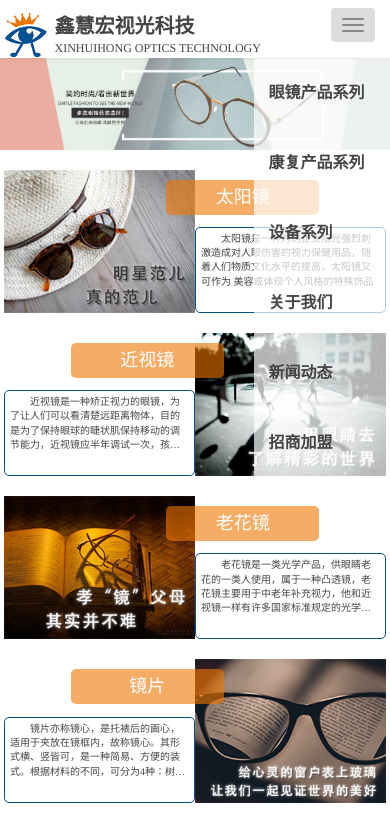
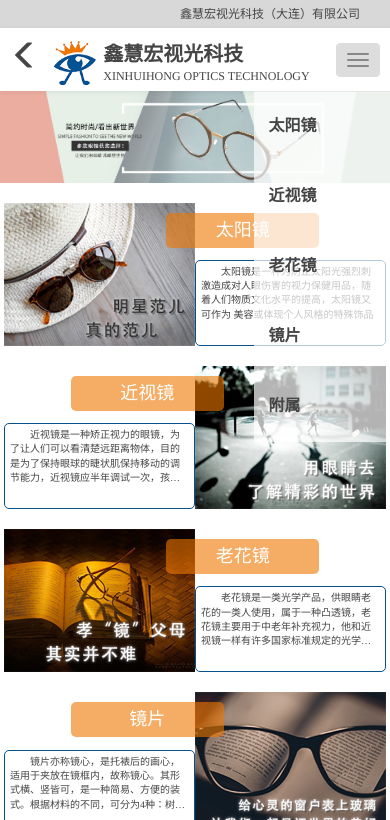
Before and after one commit to tthtnt/xinhuihong, a website: page dist/eyewear-products.html in a window 390 px wide. Both pictures are taken after a click on the button "Toggle navigation". Shown: the top 820 px of the page. Drawn offline with Linux system fonts and the light colour scheme.

Commit message:
眼镜产品链接修改完成

```diff
--- a/dist/css/style.css
+++ b/dist/css/style.css
@@ -2036,6 +2036,35 @@ img{
   .common-inner .device li p{
     padding: 0 5px;
   }
+  .common-inner .device li div img{
+    height: auto;
+  }
+  /*多重导航栏*/
+  .navbar-toggle{
+    position: absolute;
+    right: 10px;
+    margin: 0;
+    top: 50%;
+    transform: translateY(-50%);
+  }
+  .center-logo{
+    width: 75%;
+    margin: 0 auto;
+    float: none;
+    display: block;
+    padding-bottom: 5px;
+  }
+  .not-main{
+    display: none;
+  }
+  .main-back{
+    position: absolute;
+    left: 10px;
+    display: block;
+    top: 50%;
+    transform: translateY(-50%);
+    font-size: 30px;
+  }
 }
 @media screen and (max-width: 414px){
    .common-inner .subsidiary li img{
--- a/dist/eyewear-products.html
+++ b/dist/eyewear-products.html
@@ -16,6 +16,13 @@
 </head>
 
 <body>
+<!--移动端灰色顶部-->
+<div class="mobile-header">
+  <h1>
+    鑫慧宏视光科技（大连）有限公司
+  </h1>
+</div>
+<!--移动端灰色顶部结束-->
 <nav class="navbar navbar-default">
   <div class="container-fluid">
     <!-- Brand and toggle get grouped for better mobile display -->
@@ -27,7 +34,10 @@
         <span class="icon-bar"></span>
         <span class="icon-bar"></span>
       </button>
-      <a class="navbar-brand" href="index.html">
+      <a class="main-back" href="index.html">
+        <span class="glyphicon glyphicon-menu-left" aria-hidden="true"></span>
+      </a>
+      <a class="navbar-brand center-logo" href="index.html">
         <img src="img/logo.png" alt="鑫慧宏视光科技">
         <div>
           <h1>鑫慧宏视光科技</h1>
@@ -42,7 +52,7 @@
     </div>
     <!-- Collect the nav links, forms, and other content for toggling -->
     <div class="collapse navbar-collapse" id="bs-example-navbar-collapse-1">
-      <ul class="nav navbar-nav navbar-right">
+      <ul class="nav navbar-nav navbar-right not-main">
         <!-- <li class="active"><a href="#">网站首页<span class="sr-only">(current)</span></a></li> -->
         <li class="dropdown" id="glass">
           <a href="eyewear-products.html">眼镜产品系列
@@ -138,6 +148,25 @@
         </li>
         <li class="cont">
           <a href="investment.html">招商加盟</a>
+        </li>
+      </ul>
+      <ul class="nav navbar-nav navbar-right glass-product">
+        <li>
+          <a href="glasses-01.html">太阳镜</a>
+        </li>
+        <li>
+          <a href="glasses-02.html">近视镜</a>
+        </li>
+        <li>
+          <a href="glasses-03.html">老花镜</a>
+        </li>
+        <!-- <li role="separator" class="divider"></li> -->
+        <li>
+          <a href="glasses-04.html">镜片</a>
+        </li>
+        <!-- <li role="separator" class="divider"></li> -->
+        <li>
+          <a href="glasses-05.html">附属</a>
         </li>
       </ul>
     </div>
```
Also changed, not shown: dist/glasses-01.html (+24 -2 lines), dist/glasses-02.html (+24 -2 lines), dist/glasses-03.html (+24 -2 lines), dist/glasses-04.html (+24 -2 lines), dist/glasses-05.html (+24 -2 lines).
